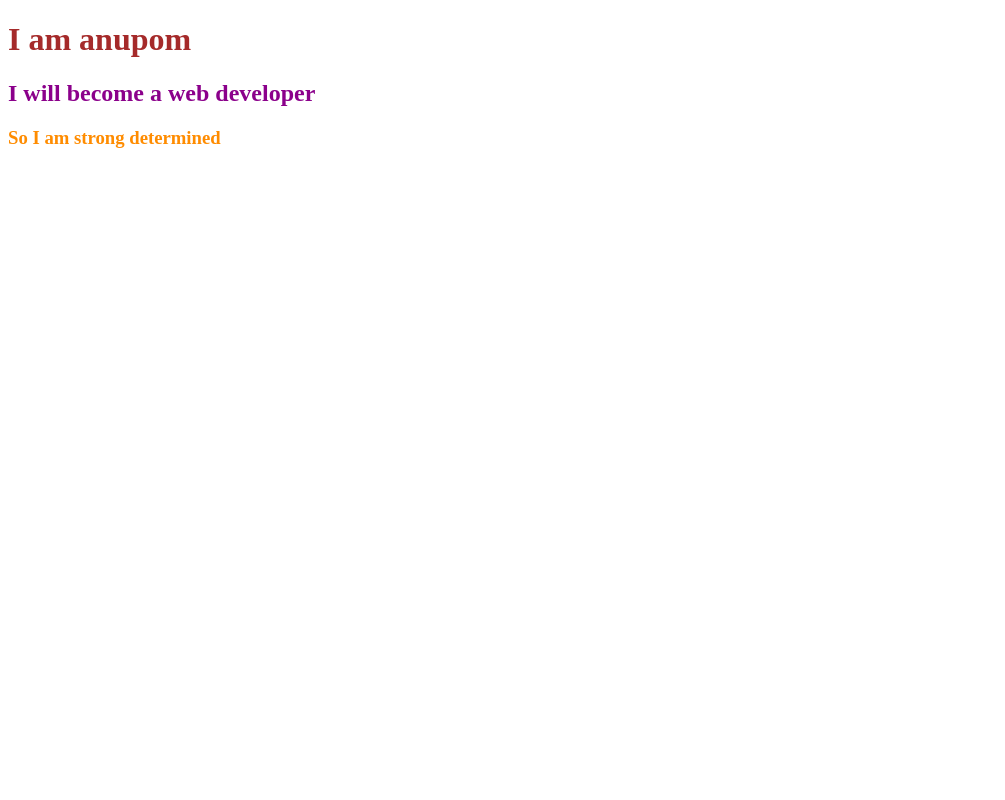
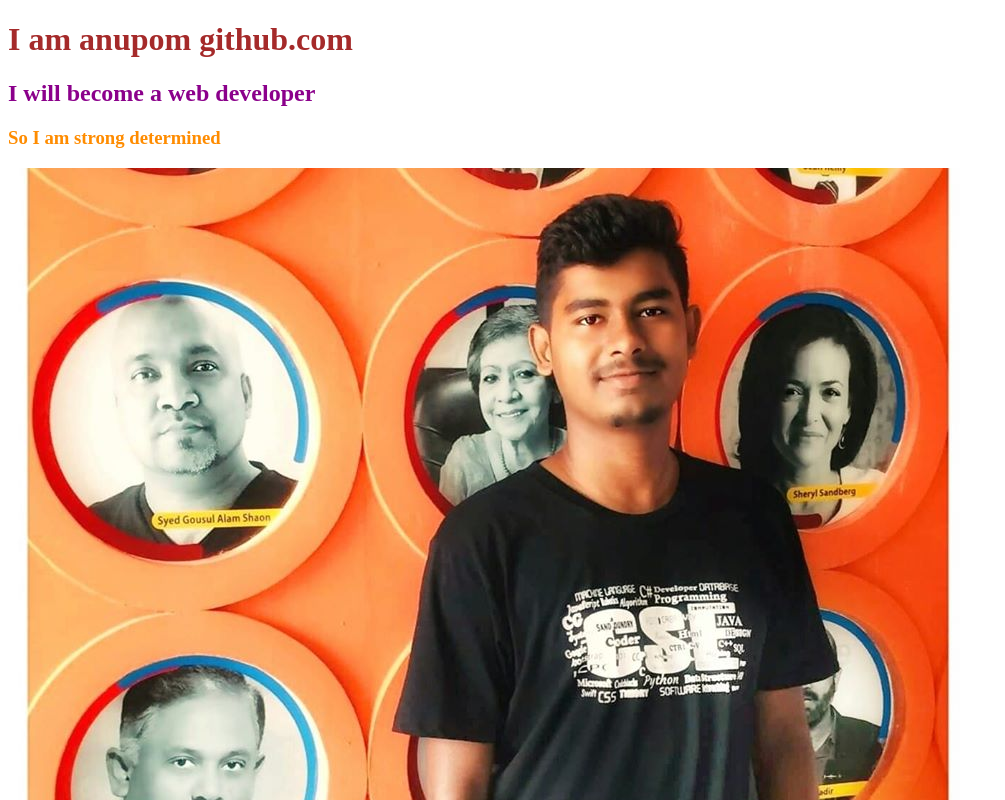
Before and after one commit to anupompaulcse2648/my-first-repo, a plain HTML site: page index.html in a window 1280 px wide. Shown: the top 800 px of the page, without its empty margins (0-1005 px from the left). Drawn offline with Linux system fonts and the light colour scheme.

Commit message:
image added

```diff
--- a/index.html
+++ b/index.html
@@ -8,8 +8,9 @@
     <link rel="stylesheet" href="style.css">
 </head>
 <body>
-    <h1>I am anupom</h1>
+    <h1>I am anupom github.com</h1>
     <h2>I will become a web developer</h2>
     <h3>So I am strong determined</h3>
+    <img src="anupom1.jpg" alt="">
 </body>
 </html>
```
Also changed, not shown: anupom1.jpg (added).
